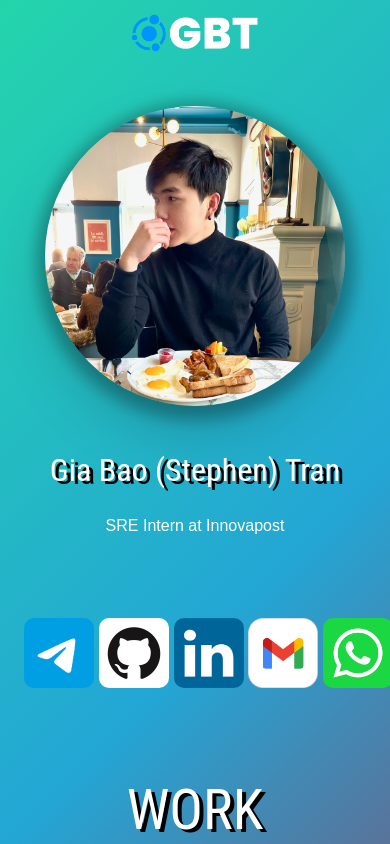
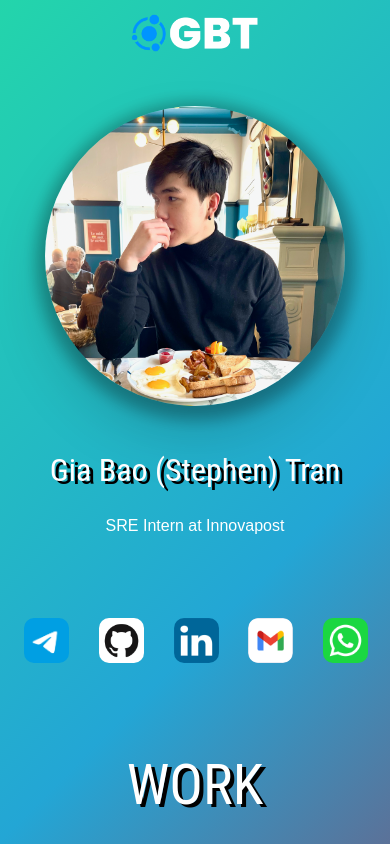
Before and after one commit to sgbaotran/Portfolio-Level4, a React (Create React App) app: page / in a window 390 px wide. Shown: the top 844 px of the page. Built offline with nearby package versions, Linux system fonts and the light colour scheme.

Commit message:
Fix icon on mobile view

```diff
--- a/src/components/About.css
+++ b/src/components/About.css
@@ -99,4 +99,10 @@
     .homepage-name {
         font-size: 2em;
     }
+
+    .homepage-icon {
+        border-radius: 10px;
+        width: 45px;
+        height: 45px;
+    }
 }
```
Also changed, not shown: src/components/About.js (+7 -14 lines).
